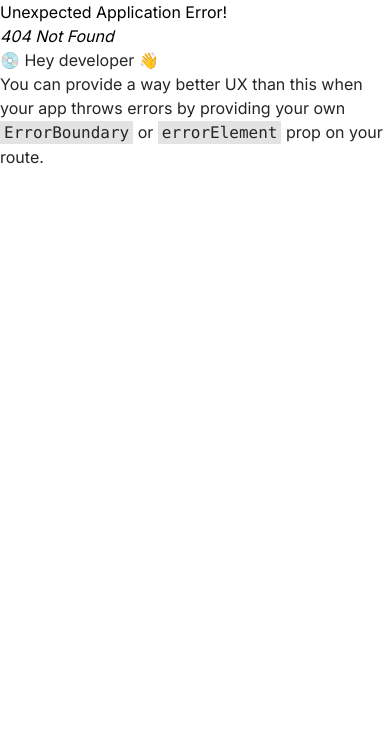
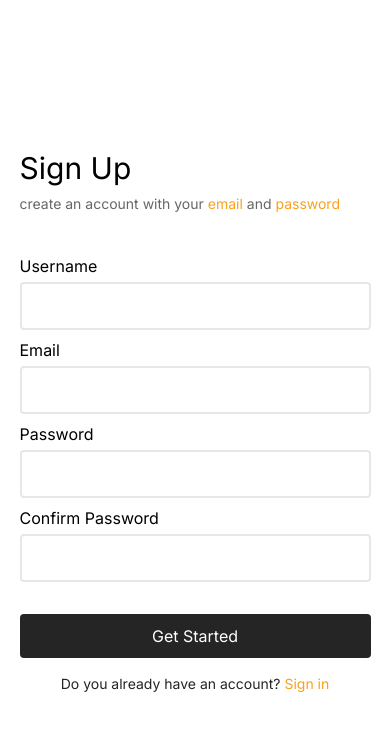
Before and after one commit to IyiolaJay/Travelog-app, a React (Create React App) app in the folder client/: page /signup in a window 390 px wide. Before the commit this address had no page. Shown: the top 730 px of the page. Built offline with nearby package versions, Linux system fonts and the light colour scheme.

Commit message:
WIP: signup page design for mobile is done

```diff
--- a/client/src/pages/signin/Signin.jsx
+++ b/client/src/pages/signin/Signin.jsx
@@ -1,7 +1,7 @@
 import React from "react";
 import SigninForm from "./SigninForm";
 
-const SigninPage = () => {
+const Signin = () => {
   return (
     <section>
       <SigninForm />
@@ -9,4 +9,4 @@ const SigninPage = () => {
   );
 };
 
-export default SigninPage;
+export default Signin;
--- a/client/src/pages/signup/Signup.jsx
+++ b/client/src/pages/signup/Signup.jsx
@@ -1,7 +1,12 @@
 import React from "react";
+import SignupForm from "./SignupForm";
 
 const Signup = () => {
-  return <div>Signup</div>;
+  return (
+    <section>
+      <SignupForm />
+    </section>
+  );
 };
 
 export default Signup;
--- a/client/src/pages/signup/SignupForm.jsx
+++ b/client/src/pages/signup/SignupForm.jsx
@@ -1,7 +1,76 @@
 import React from "react";
+import { Link } from "react-router-dom";
 
 const SignupForm = () => {
-  return <div>SignupForm</div>;
+  return (
+    <div className="container grid h-screen place-items-center">
+      <div className="w-full">
+        <div className="mb-10">
+          <h1 className="mb-2 text-3xl">Sign Up</h1>
+          <p className="text-sm text-[#252525B2]">
+            create an account with your{" "}
+            <span className="text-base-color">email</span> and{" "}
+            <span className="text-base-color">password</span>
+          </p>
+        </div>
+        <form autoComplete="off" className="w-full">
+          <div className="mb-2 flex w-full flex-col">
+            <label htmlFor="username" className="mb-1">
+              Username
+            </label>
+            <input
+              type="email"
+              id="username"
+              name="username"
+              className="border-black-[#00000080] h-[48px] rounded border-2  px-4 outline-none"
+            />
+          </div>
+          <div className="mb-2 flex w-full flex-col">
+            <label htmlFor="email" className="mb-1">
+              Email
+            </label>
+            <input
+              type="email"
+              id="email"
+              name="email"
+              className="border-black-[#00000080] h-[48px] rounded border-2  px-4 outline-none"
+            />
+          </div>
+          <div className="mb-2 flex w-full flex-col">
+            <label htmlFor="password" className="mb-1">
+              Password
+            </label>
+            <input
+              type="password"
+              id="password"
+              name="password"
+              className="border-black-[#00000080] h-[48px] rounded border-2 px-4 outline-none"
+            />
+          </div>
+          <div className="mb-8 flex w-full flex-col">
+            <label htmlFor="confirm_password" className="mb-1">
+              Confirm Password
+            </label>
+            <input
+              type="confirm_password"
+              id="confirm_password"
+              name="confirm_password"
+              className="border-black-[#00000080] h-[48px] rounded border-2 px-4 outline-none"
+            />
+          </div>
+          <button className="mb-4 w-full rounded bg-pry-color p-[10px] text-center text-white">
+            Get Started
+          </button>
+          <p className="text-center text-sm">
+            Do you already have an account?{" "}
+            <Link to="/signin" className="text-base-color">
+              Sign in
+            </Link>
+          </p>
+        </form>
+      </div>
+    </div>
+  );
 };
 
 export default SignupForm;
```
Also changed, not shown: client/src/pages/App.js (+7 -2 lines).
